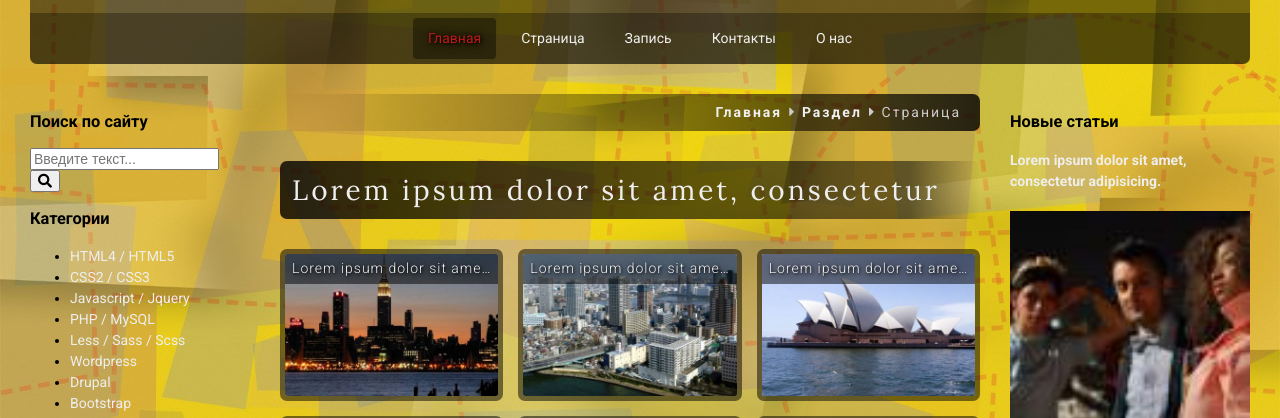
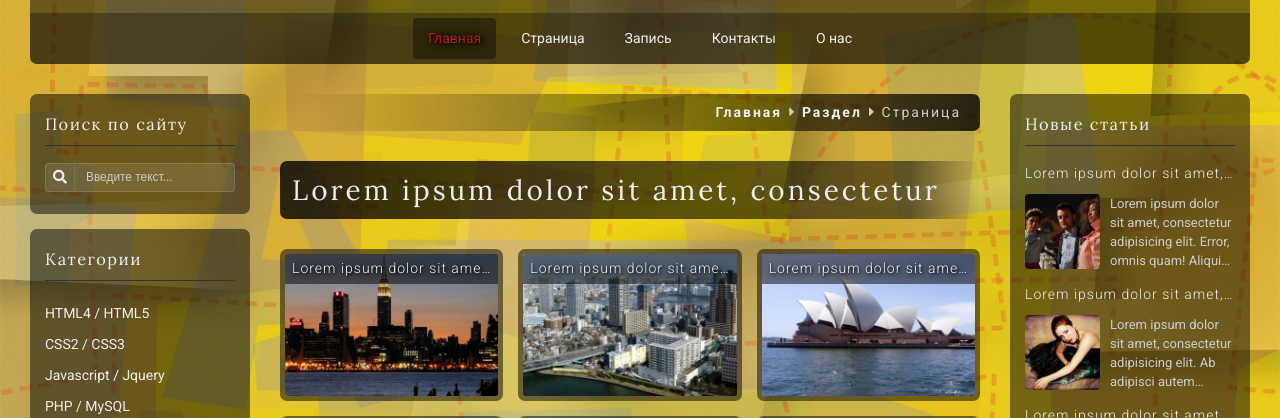
Before and after one commit to NiutaR/flexbox_template, a website: page index.html in a window 1280 px wide. Shown: the part 324-742 px from the top of the page. Drawn offline with Linux system fonts and the light colour scheme.

Commit message:
added widgets

```diff
--- a/assets/scss/widgets/_categories.scss
+++ b/assets/scss/widgets/_categories.scss
@@ -0,0 +1,21 @@
+.widget-categories {
+    &__list {
+        @include unlist;
+    }
+
+    &__item {
+        a {
+            display: block;
+            padding: 5px 0;
+            transition: padding-left 0.5s;
+            border-radius: 4px;
+
+            &:hover {
+                padding-left: 10px;
+                color: $color-accent;
+                @include bg-color;
+                @include text-shadow;
+            }
+        }
+    }
+}
--- a/assets/scss/widgets/_news.scss
+++ b/assets/scss/widgets/_news.scss
@@ -0,0 +1,55 @@
+.widget-news__item {
+    &-wrapper {
+        display: flex;
+
+        margin: 0 (-$gap / 2) ($gap / 4);
+        padding: 0 ($gap / 2) ($gap / 4);
+
+        flex-wrap: wrap;
+    }
+
+    &-title {
+        margin: 0 0 10px;
+        transition: color 0.5s;
+        letter-spacing: 1px;
+        font-weight: 300;
+        @include text-shortener;
+    }
+
+    &-image {
+        overflow: hidden;
+        width: 75px;
+        height: 75px;
+        border-radius: 4px;
+
+        img {
+            transition: transform 0.5s;
+        }
+    }
+
+    &-excerpt {
+        width: calc(100% - 75px);
+        padding-left: 10px;
+        transition: color 0.5s;
+        color: $color-gray;
+        @include block-with-text;
+    }
+
+    a:hover {
+        h4 {
+            @include text-shadow;
+        }
+
+        img {
+            transform: scale(1.2);
+        }
+
+        .widget-news__item-excerpt {
+            color: $color-light;
+        }
+
+        .widget-news__item-wrapper {
+            background: radial-gradient(ellipse at center, rgba($color-dark, 0.65) 0%, rgba($color-dark, 0) 100%);
+        }
+    }
+}
--- a/assets/scss/widgets/_search.scss
+++ b/assets/scss/widgets/_search.scss
@@ -0,0 +1,47 @@
+.widget-search {
+    form {
+        position: relative;
+        margin: 15px 0 7px;
+    }
+
+    &__input {
+        width: 100%;
+        padding: 7px 8px 7px 40px;
+        text-overflow: ellipsis;
+        color: $color-gray;
+        border: 1px solid rgba($color-light, 0.15);
+        border-radius: 4px;
+        font-size: 0.85rem;
+
+        @include bg-color(0.1, $color-light);
+
+        &:focus {
+            color: $color-light;
+            border: 1px solid rgba($color-light, 0.3);
+            outline: none;
+
+            @include bg-color(0.2, $color-light);
+        }
+
+        &::placeholder {
+            color: $color-gray;
+        }
+    }
+
+    &__submit {
+        position: absolute;
+        top: 1px;
+        bottom: 1px;
+        left: 1px;
+        padding: 5px 7px;
+        cursor: pointer;
+        color: $color-light;
+        border: none;
+        border-right: 1px solid rgba($color-light, 0.1);
+        background-color: transparent;
+
+        &:focus {
+            outline: none;
+        }
+    }
+}
--- a/assets/scss/widgets/_widgets.scss
+++ b/assets/scss/widgets/_widgets.scss
@@ -0,0 +1,22 @@
+.widget {
+    margin: 0 0 ($gap / 2);
+    padding: $gap / 2;
+    color: $color-light;
+    border-radius: 7px;
+
+    @include bg-color;
+
+
+    h3 {
+        margin-top: 5px;
+        @include block-header;
+    }
+
+    p {
+        line-height: 2em;
+
+        &:last-child {
+            margin-bottom: 0;
+        }
+    }
+}
```
Also changed, not shown: assets/css/style.css, assets/css/style.min.css, 1 other file.
